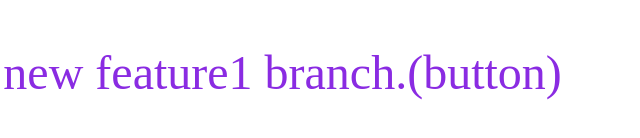
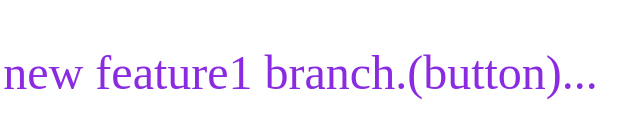
Before and after one commit to kholaazeem/local-repository-, a plain HTML site: page index.html in a window 1280 px wide. Shown: the part 294-432 px from the top of the page, 130-770 px from the left. Drawn offline with Linux system fonts and the light colour scheme.

Commit message:
Add dots

```diff
--- a/index.html
+++ b/index.html
@@ -9,9 +9,8 @@
 <body>
     <p>This is new repo.</p>
     <h1>Update repository.</h1>
-
     <p>this is new feature1 branch.(dropdown)</p>
-    <p>this is new feature1 branch.(button)</p>
+    <p>this is new feature1 branch.(button)...</p>
 
 </body>
 </html>
```
